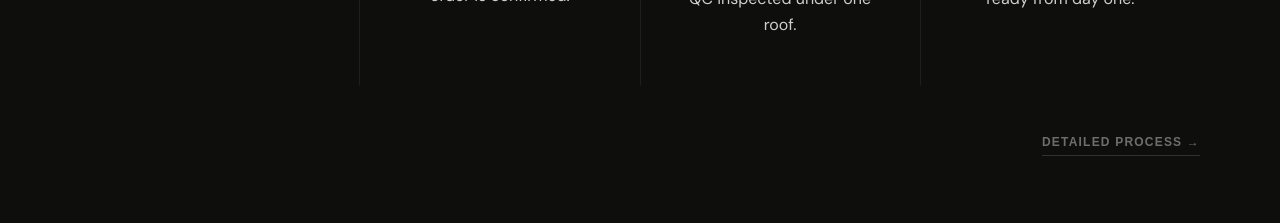
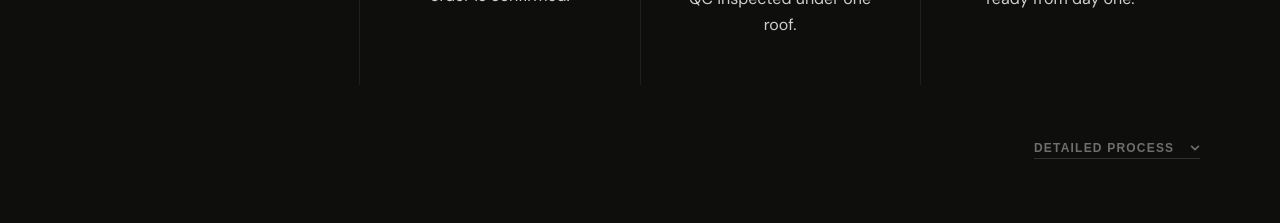
Before and after one commit to SamraanAhmed/zaliindustry, a Next.js app: page / in a window 1280 px wide. Shown: the part 3380-3603 px from the top of the page. Built offline with nearby package versions, Linux system fonts and the light colour scheme; a web font is replaced by a local one.

Commit message:
feat: implement landing page with product categories and interactive carousels for print methods and fabrics

```diff
--- a/pages/index.js
+++ b/pages/index.js
@@ -1,7 +1,8 @@
 import Head from 'next/head';
-import { useEffect, useState } from 'react';
+import { useEffect, useState, useRef } from 'react';
 import React from 'react';
 import Link from 'next/link';
+import { FaChevronDown } from 'react-icons/fa';
 import Navbar from '../components/Navbar';
 import HeroSection from '../components/HeroSection';
 import ProductCard from '../components/ProductCard';
@@ -131,7 +132,41 @@ const FabricsCarousel = () => {
 };
 
 export default function Home() {
-  const featuredProducts = products.slice(0, 3); // Based on original index.js
+  const featuredProducts = products.slice(0, 3);
+  const [processDropdownOpen, setProcessDropdownOpen] = useState(false);
+  const processDropdownRef = useRef(null);
+  const dropdownTimeoutRef = useRef(null);
+
+  const handleMouseEnter = () => {
+    if (dropdownTimeoutRef.current) clearTimeout(dropdownTimeoutRef.current);
+    setProcessDropdownOpen(true);
+  };
+
+  const handleMouseLeave = () => {
+    dropdownTimeoutRef.current = setTimeout(() => {
+      setProcessDropdownOpen(false);
+    }, 300);
+  };
+
+  const HOW_IT_WORKS_LINKS = [
+    { label: "For Suppliers", href: "/how-it-works/suppliers" },
+    { label: "For Brands", href: "/how-it-works/brands" },
+    { label: "For Teams", href: "/how-it-works/teams" },
+  ];
+
+  // Click outside to close dropdown
+  useEffect(() => {
+    const handleClickOutside = (event) => {
+      if (processDropdownRef.current && !processDropdownRef.current.contains(event.target)) {
+        setProcessDropdownOpen(false);
+      }
+    };
+    document.addEventListener("mousedown", handleClickOutside);
+    return () => {
+      document.removeEventListener("mousedown", handleClickOutside);
+      if (dropdownTimeoutRef.current) clearTimeout(dropdownTimeoutRef.current);
+    };
+  }, []);
 
 
 
@@ -363,9 +398,39 @@ export default function Home() {
 
           <div className="container-new">
             <div className="section-footer-link" style={{ marginTop: '48px' }}>
-              <Link href="/how-it-works-brands" className="btn-ghost-new reveal" style={{ color: 'rgba(255,255,255,.4)', borderColor: 'rgba(255,255,255,.15)' }}>
-                Detailed Process →
-              </Link>
+              <div
+                className="dropdown-relative"
+                ref={processDropdownRef}
+                onMouseEnter={handleMouseEnter}
+                onMouseLeave={handleMouseLeave}
+              >
+                <button
+                  className="btn-ghost-new reveal"
+                  style={{
+                    color: 'rgba(255,255,255,.4)',
+                    borderColor: 'rgba(255,255,255,.15)',
+                    background: 'transparent',
+                    cursor: 'pointer'
+                  }}
+                >
+                  Detailed Process
+                  <FaChevronDown size={10} style={{ marginLeft: '8px', transition: 'transform 0.3s', transform: processDropdownOpen ? 'rotate(180deg)' : 'none' }} />
+                </button>
+
+                <div className={`dropdown-menu-container ${processDropdownOpen ? 'open' : 'closed'}`} style={{ bottom: '100%', top: 'auto', marginBottom: '10px', right: 0 }}>
+                  <div style={{ padding: '0.25rem 0' }}>
+                    {HOW_IT_WORKS_LINKS.map((link) => (
+                      <Link
+                        key={link.href}
+                        href={link.href}
+                        className="dropdown-menu-link"
+                      >
+                        {link.label}
+                      </Link>
+                    ))}
+                  </div>
+                </div>
+              </div>
             </div>
           </div>
         </section>
```
